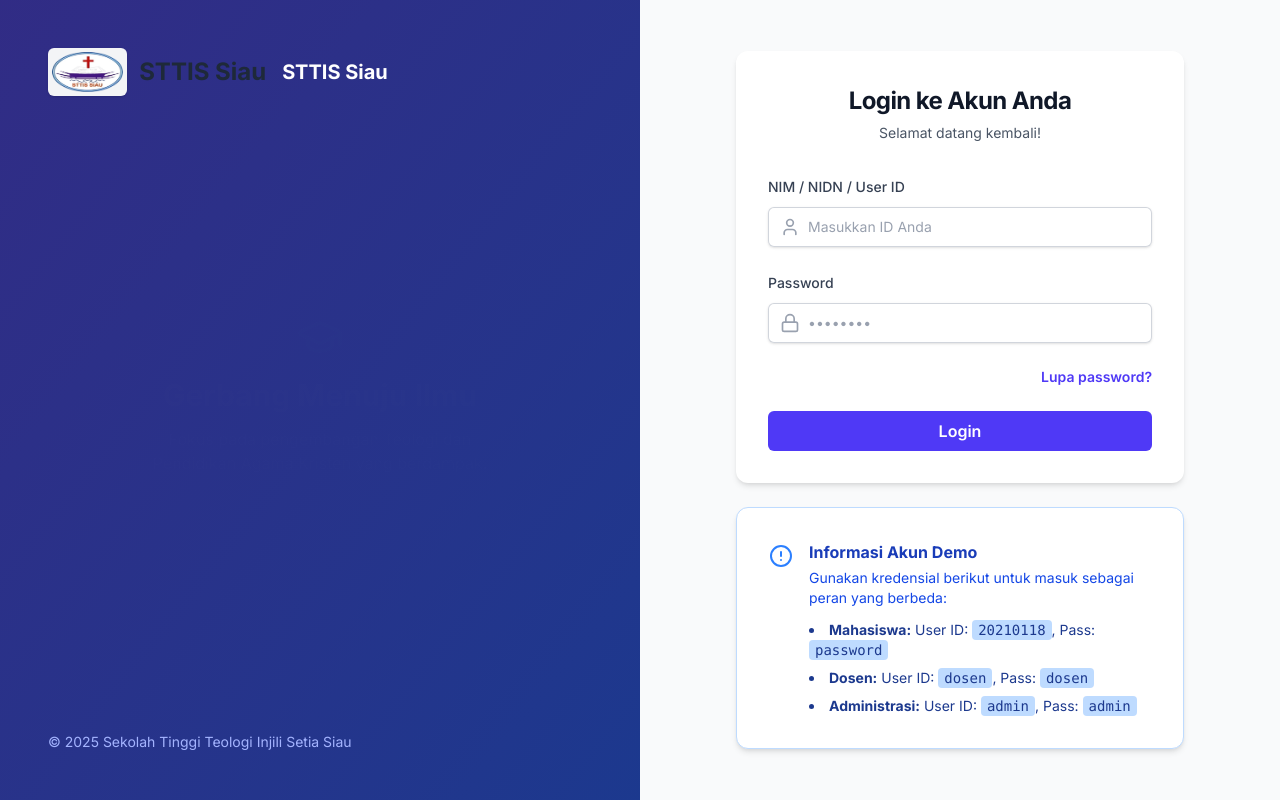
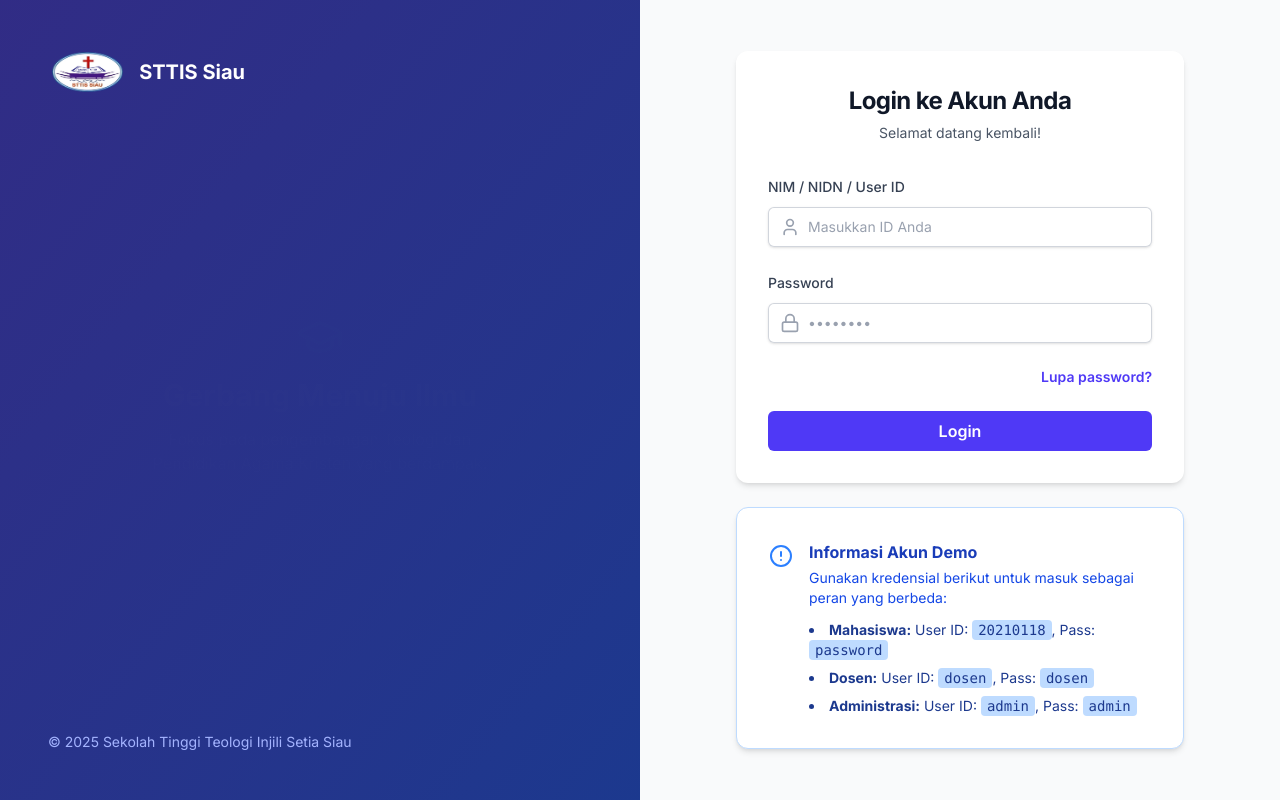
Before and after one commit to Greenson22/siau-app, a Next.js app: page /login in a window 1280 px wide. Built offline with nearby package versions, Linux system fonts and the light colour scheme.

Commit message:
refactor(logo): membuat agar tulisan pada logo bisa aktifkan atau dinonaktifkan.
- menghapus judul logo berulang pada Branding Panel
- sedikit perbaikan dan perubahan tampilan pada Logo

```diff
--- a/src/components/elements/Logo.tsx
+++ b/src/components/elements/Logo.tsx
@@ -1,18 +1,26 @@
 import React from 'react';
 import Image from 'next/image';
 
- const Logo = () => {
+interface LogoProps {
+  showText?: boolean;
+}
+
+const Logo: React.FC<LogoProps> = ({ showText = true }) => {
   return (
     <div className="flex items-center gap-3">
-       <div className="bg-gray-100 p-1 rounded-md shadow">
-         <Image src="/images/logo.png"
+      <div className="p-1">
+        <Image
+          src="/images/logo.png"
           alt="Logo STTIS Siau"
           width={160}
           height={40}
-         className='h-10 w-auto rounded-full object-cover'
-         priority/>
+          className='h-10 w-full rounded-full object-cover'
+          priority
+        />
       </div>
-       <span className="text-2xl font-bold text-gray-800">STTIS Siau</span>
+      {showText && (
+        <span className="text-xl font-bold text-white">STTIS Siau</span>
+      )}
     </div>
   );
 };
--- a/src/components/fragments/BrandingPanel.tsx
+++ b/src/components/fragments/BrandingPanel.tsx
@@ -40,7 +40,6 @@ const BrandingPanel = () => {
       {/* 1. Header dengan Logo */}
       <div className="flex items-center gap-4 z-10">
         <Logo />
-        <span className="text-xl font-bold">STTIS Siau</span>
       </div>
 
       {/* 2. Konten Dinamis di Tengah */}
```
Lines whose indentation alone changed are shown as unchanged.
